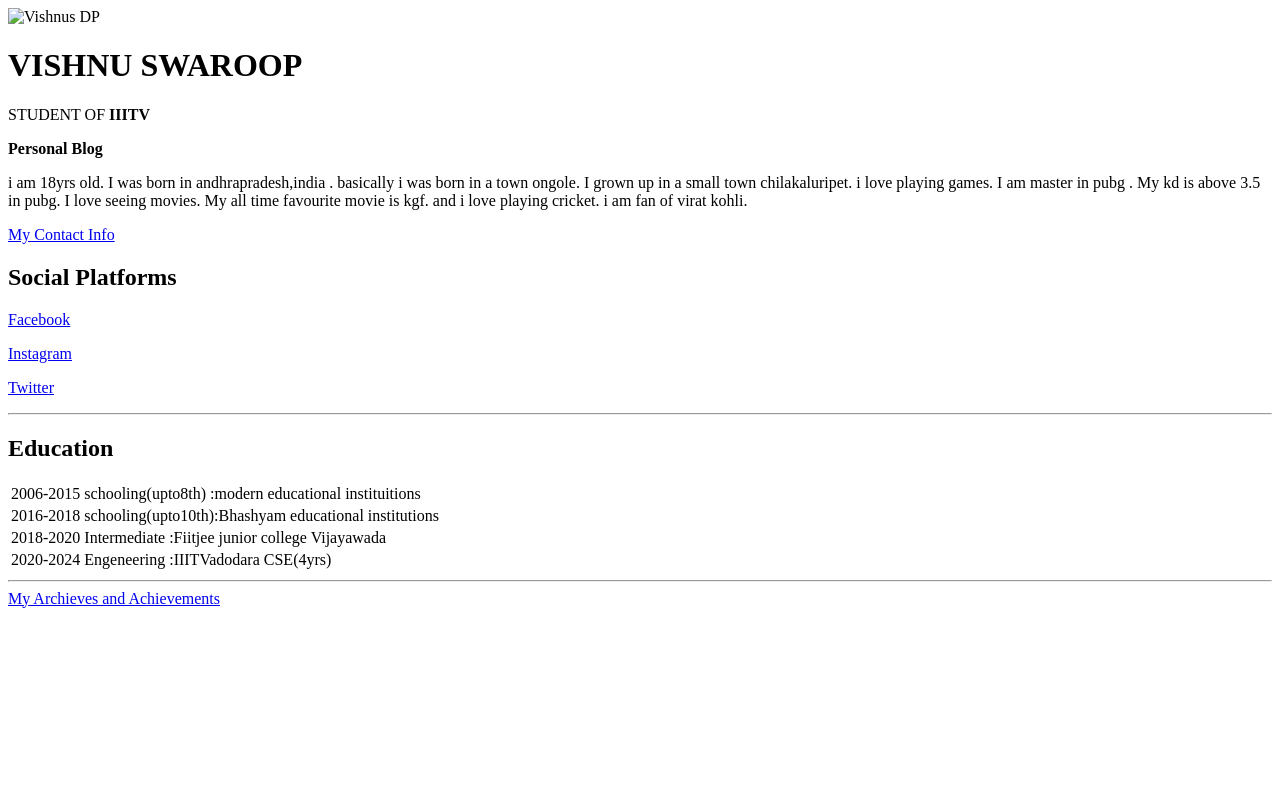
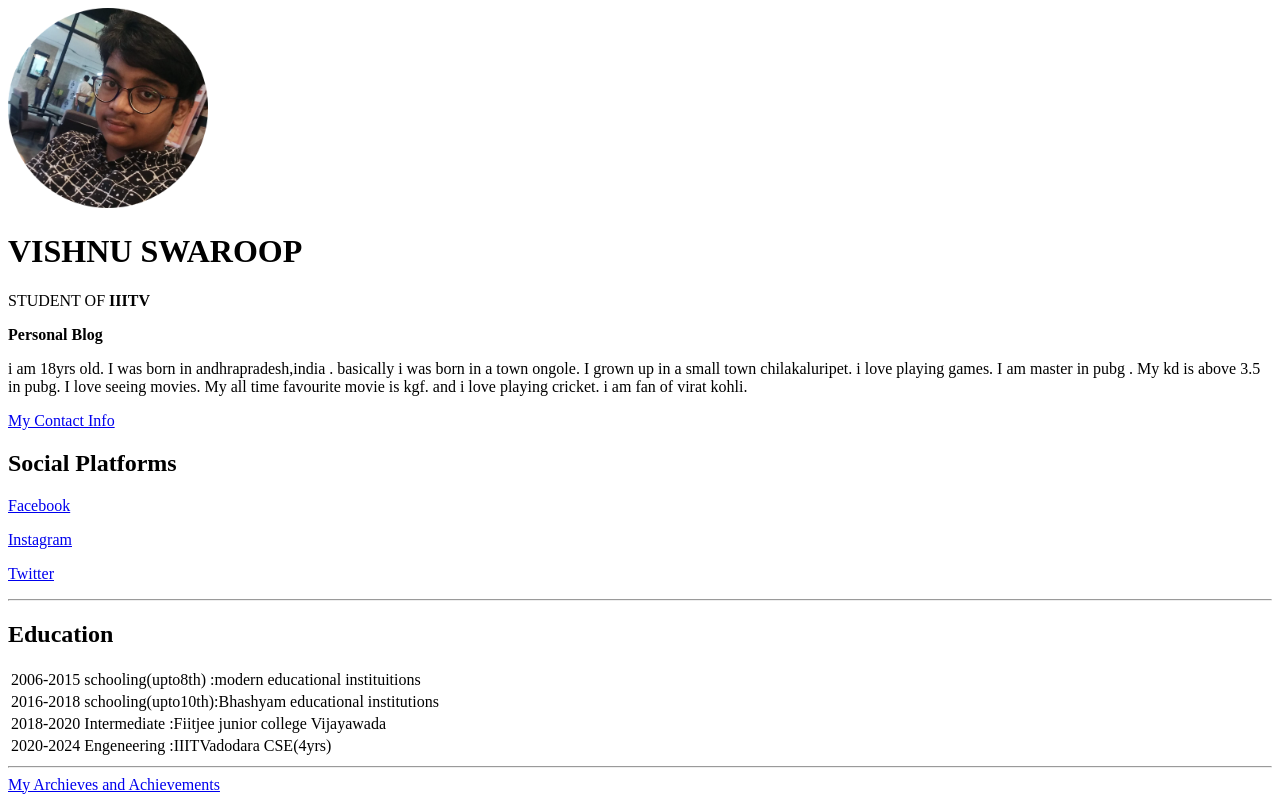
Before and after one commit to kvvishnuswaroop/Vishnu, a plain HTML site: page index.html in a window 1280 px wide. Drawn offline with Linux system fonts and the light colour scheme.

Commit message:
Update index.html

```diff
--- a/index.html
+++ b/index.html
@@ -5,7 +5,7 @@
     <title>VISHNU SWAROOP</title>
   </head>
   <body>
-    <img src="Images\VishnuDp.png" alt="Vishnus DP"width="200" height="200">
+    <img src="VishnuDp.png" alt="Vishnus DP"width="200" height="200">
     <H1> VISHNU SWAROOP </H1>
 <p>STUDENT OF <strong>IIITV</strong></p>
 <p><strong>Personal Blog</strong></p>
```
